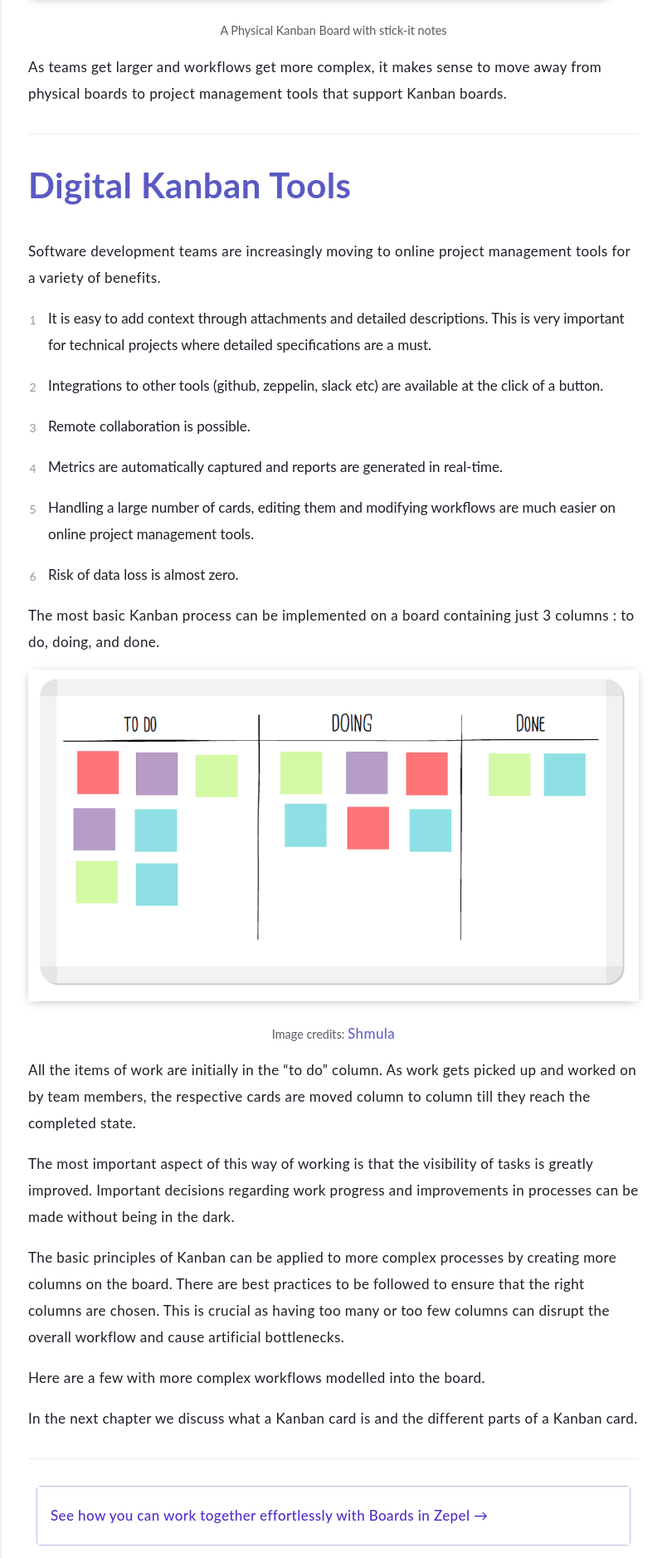
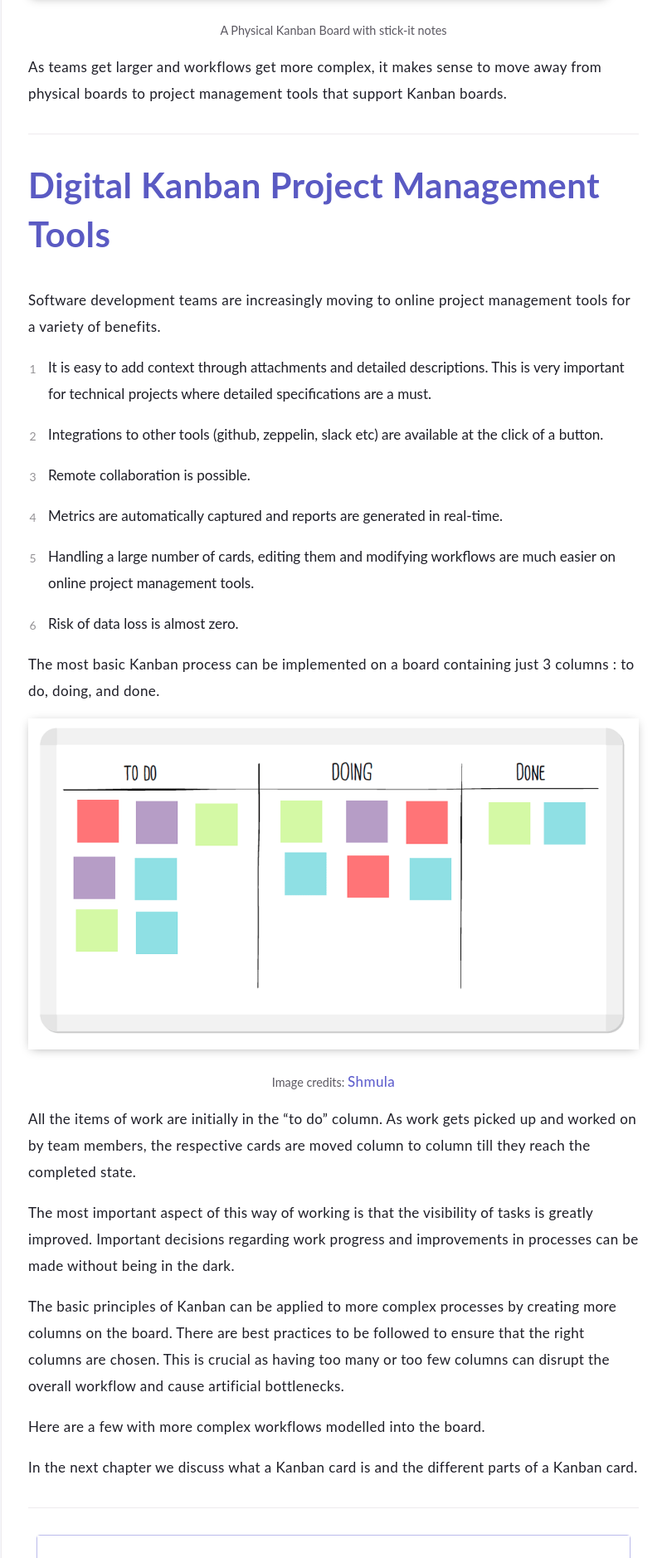
Before and after one commit to svikashk/agile, a Jekyll site: the page built from agile/kanban-what-are-kanban-boards.md, in a window 1280 px wide. Shown: the part 949-2827 px from the top of the page at 83% size, without its empty margins (354-1158 px from the left). Built offline with Jekyll 4.4.1, drawn with Linux system fonts in a browser that asks for light colours.

Commit message:
rephrased "kanban tools"

```diff
--- a/agile/kanban-what-are-kanban-boards.md
+++ b/agile/kanban-what-are-kanban-boards.md
@@ -34,7 +34,7 @@ As teams get larger and workflows get more complex, it makes sense to move away
 
 ---
 
-## Digital Kanban Tools
+## Digital Kanban Project Management Tools
 {: .fs-9 }
 
 Software development teams are increasingly moving to online project management tools for a variety of benefits.
```
Also changed, not shown: agile/kanban-what-are-kanban-cards.md (+1 -1 lines).
